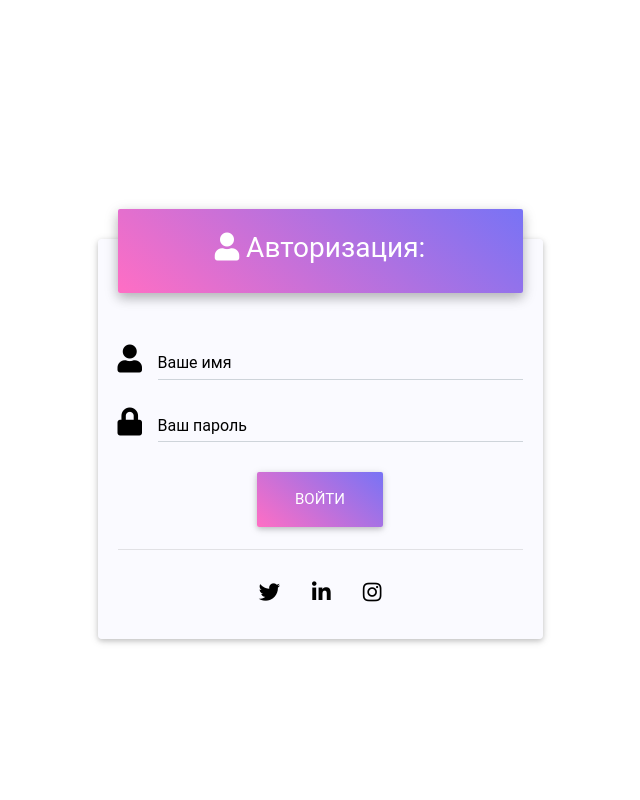
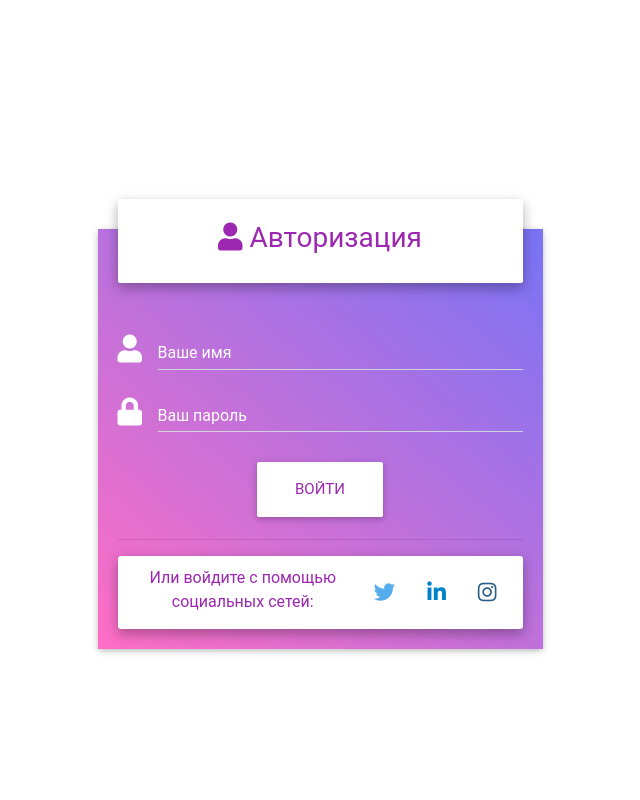
Before and after one commit to ali-man/UzbitV6, a Django app: template templates/www/home.html in a window 1280 px wide. Shown: the part 110-910 px from the top of the page, without its empty margins (320-960 px from the left). Run offline with Django 3.2, Linux system fonts and the light colour scheme; the template is opened without the code that fills it, so the values that code supplies are empty; some libraries are stand-ins or nearby versions; some web fonts are replaced.

Commit message:
Edited login box view.

```diff
--- a/templates/www/home.html
+++ b/templates/www/home.html
@@ -77,6 +77,12 @@
             color: #fff;
         }
 
+        #socialBox {
+            border-radius: 3px;
+            padding: 10px 10px 10px;
+            color: #fff;
+        }
+
     </style>
 {% endblock %}
 
@@ -99,34 +105,34 @@
 
                         <!--Form with header-->
                         <div class="card wow fadeIn" data-wow-delay="0.3s">
-                            <div class="card-body">
+                            <div class="card-body purple-gradient">
 
                                 <!--Header-->
-                                <div class="form-header purple-gradient">
-                                    <h3><i class="fas fa-user mt-2 mb-2"></i> Авторизация:</h3>
+                                <div class="form-header bg-white purple-text">
+                                    <h3><i class="fas fa-user mt-2 mb-2"></i> Авторизация</h3>
                                 </div>
 
                                 <!--Body-->
                                 <div class="md-form">
-                                    <i class="fas fa-user prefix black-text"></i>
+                                    <i class="fas fa-user prefix white-text"></i>
                                     <input type="text" id="orangeForm-name" class="form-control" autocomplete="off">
-                                    <label for="orangeForm-name">Ваше имя</label>
+                                    <label for="orangeForm-name" class="white-text">Ваше имя</label>
                                 </div>
 
                                 <div class="md-form">
-                                    <i class="fas fa-lock prefix black-text"></i>
+                                    <i class="fas fa-lock prefix white-text"></i>
                                     <input type="password" id="orangeForm-pass" class="form-control" autocomplete="new-password">
-                                    <label for="orangeForm-pass">Ваш пароль</label>
+                                    <label for="orangeForm-pass" class="white-text">Ваш пароль</label>
                                 </div>
 
                                 <div class="text-center">
-                                    <button class="btn purple-gradient btn-lg">Войти</button>
+                                    <button class="btn btn-lg bg-white  purple-text">Войти</button>
                                     <hr>
-                                    <div class="inline-ul text-center d-flex justify-content-center">
-                                        <a class="p-2 m-2 fa-lg tw-ic"><i class="fab fa-twitter black-text"></i></a>
-                                        <a class="p-2 m-2 fa-lg li-ic"><i
-                                                class="fab fa-linkedin-in black-text"> </i></a>
-                                        <a class="p-2 m-2 fa-lg ins-ic"><i class="fab fa-instagram black-text"> </i></a>
+                                    <div id="socialBox" class="z-depth-1-half inline-ul purple-text bg-white text-center d-flex justify-content-center">
+                                        <span>Или войдите с помощью социальных сетей:</span>
+                                        <a class="p-2 m-2 fa-lg tw-ic"><i class="fab fa-twitter"></i></a>
+                                        <a class="p-2 m-2 fa-lg li-ic"><i class="fab fa-linkedin-in"> </i></a>
+                                        <a class="p-2 m-2 fa-lg ins-ic"><i class="fab fa-instagram"> </i></a>
                                     </div>
                                 </div>
 
```
